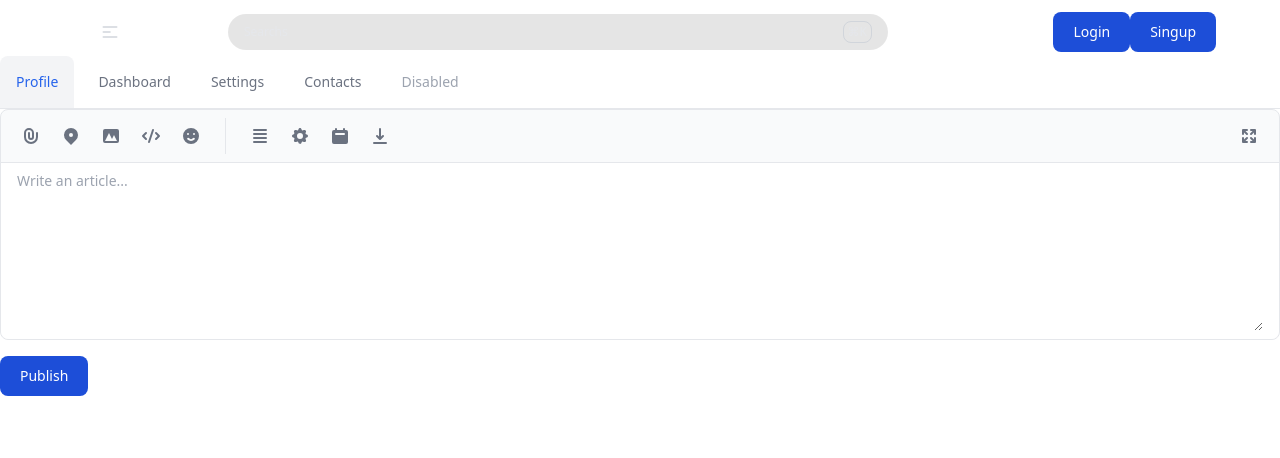
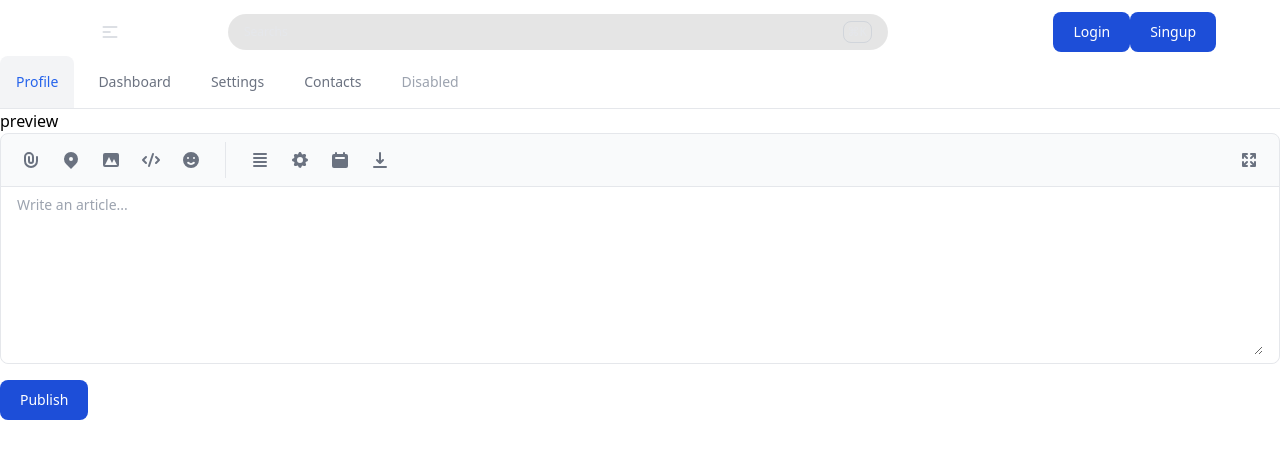
Before and after one commit to jesusmaherrera/songbook-nuxt, a Nuxt app: page / in a window 1280 px wide. Shown: the top 458 px of the page. Built offline with nearby package versions, Linux system fonts and the light colour scheme.

Commit message:
use of tab container

```diff
--- a/components/Base/TabContainer.vue
+++ b/components/Base/TabContainer.vue
@@ -1,3 +1,15 @@
+<script setup lang="ts">
+defineProps({
+  name: {
+    type: String,
+    required: true,
+  },
+});
+const selected = inject("selected");
+</script>
+
 <template>
-  <div></div>
+  <div v-if="selected === name">
+    <slot />
+  </div>
 </template>
--- /dev/null
+++ b/components/Base/TabContainers.vue
@@ -0,0 +1,13 @@
+<script setup lang="ts">
+interface Props {
+  modelValue: string;
+}
+const props = defineProps<Props>();
+provide("selected", props.modelValue);
+</script>
+
+<template>
+  <div>
+    <slot />
+  </div>
+</template>
--- a/components/Song/Form.vue
+++ b/components/Song/Form.vue
@@ -1,11 +1,16 @@
 <script setup lang="ts">
-import EditBox from "../Base/EditBox.vue";
+import type { Ref } from "vue";
+const tab: Ref<string> = ref("preview");
 </script>
 <template>
   <div>
     <BaseTabPanel />
+    <BaseTabContainers v-model="tab">
+      <BaseTabContainer name="markdown"> markdown </BaseTabContainer>
+      <BaseTabContainer name="preview"> preview </BaseTabContainer>
+    </BaseTabContainers>
     <form>
-      <EditBox />
+      <BaseEditBox />
       <BaseButton label="Publish" />
     </form>
   </div>
```
